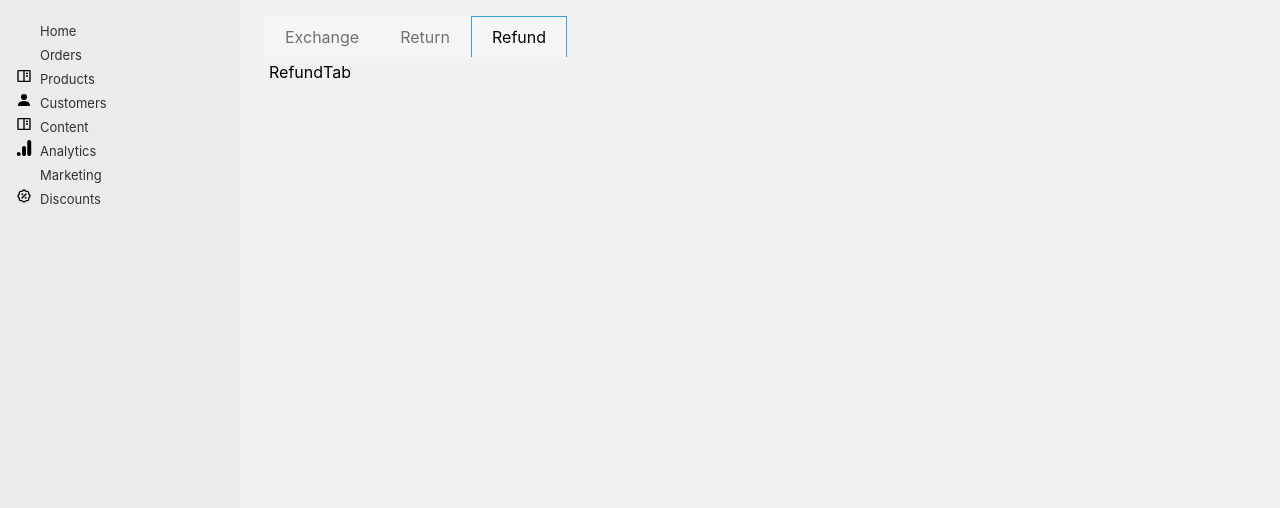
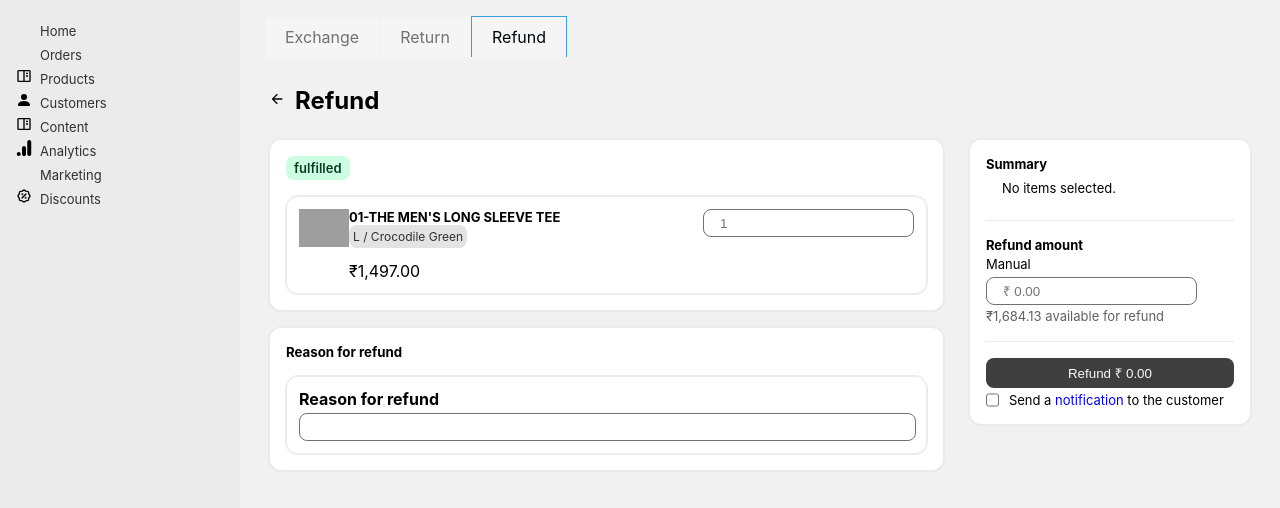
Before and after one commit to prajakta192/freecodecamp, a React (Create React App) app: page /orders in a window 1280 px wide. Both pictures are taken after a click on the item "Refund". Shown: the top 508 px of the page. Built offline with nearby package versions, Linux system fonts and the light colour scheme; grey boxes are pictures that could not be loaded; some icons are missing.

Commit message:
UI for refund page

```diff
--- a/src/App.css
+++ b/src/App.css
@@ -7,6 +7,12 @@ button{
 }
 .text-end{
   text-align: end;
+}
+.w-100{
+  width: 100%;
+}
+a{
+  text-decoration: none;
 }
 /*Order page*/
 .mainWrapper{
--- a/src/components/AllTabs/RefundTab.js
+++ b/src/components/AllTabs/RefundTab.js
@@ -1,9 +1,148 @@
-
+import {RiArrowLeftLine} from 'react-icons/ri'
 const RefundTab = () => {
 	return(
 			<>
 				<div className='refundTab'>
-					RefundTab
+					<>
+				<div className='returnTab'>
+					  <div className='orderWrapper'>
+					<div className='orderContainer'>
+						<div className='topSection'>
+							<div className='order-header'>
+								<div className='orderTitleWrapper'>
+									<div className='OrderDetails'>
+										<div className='goBackWrapper'>
+											<RiArrowLeftLine/>
+										</div>
+										<div className='orderStatus'>
+											<h2>Refund</h2>
+										</div>
+
+									</div>
+								</div>
+							</div>
+						</div>
+						<section>
+							<div className='leftSection'>
+								 <div className='OrderDetailCard'>
+								 	<div className='cardTitle'>
+								 	<div className='orderStatus'>
+								 		<h2>fulfilled</h2>
+								 	</div>
+								 	</div>
+								 	<div className='orderBox'>
+								 		<div className='insideOrderBox'>
+								 			<div className='orderBoxDetails'>
+								 				<div className='orderLocation'>
+								 					<div className='productOrderDetails'>
+								 						<div className='productImg'>
+								 							<span>
+								 								<img src='https://cdn.shopify.com/s/files/1/0613/5969/products/SKU_Tee_croppings-27.jpg?v=1594365518'/>
+								 							</span>
+								 						</div>
+								 						<div className='productDetails'>
+								 							<div className='productRow'>
+								 								<div className='productTitle'>
+								 									<h3><span>01-THE MEN'S LONG SLEEVE TEE</span></h3>
+								 									<span>L / Crocodile Green</span>
+								 								</div>
+								 								<div className='productQuantity text-end'>
+								 									<input type='number' placeholder={1}/>
+								 								</div>
+								 							</div>
+								 							<div className='productRow'>
+								 								<div className='reasonToReturn'>
+									 								<div className='refundTobePrice'>
+									 									<span>₹1,497.00</span>
+									 								</div>
+								 								</div>
+								 							</div>
+								 						</div>
+								 					</div>
+								 				</div>
+								 			</div>
+								 		</div>
+								 	</div>
+								 </div>
+
+								 <div className='OrderDetailCard'>
+								 	<div className='cardTitle'>
+								 	<div className='orderStatus'>
+								 		<h5>Reason for refund</h5>
+								 	</div>
+								 	</div>
+								 	<div className='orderBox'>
+								 		<div className='insideOrderBox'>
+								 			<div className='orderBoxDetails'>
+
+								 					<div className='productOrderDetails'>
+								 						<div className='productRow w-100'>
+								 							<div className='reasonToRefund w-100'>
+								 								<div>
+								 									<label>
+								 										<h4>Reason for refund</h4>
+								 									</label>
+								 								</div>
+								 								<div>
+								 									<input type='text' className='w-100'/>
+								 								</div>
+								 								</div>
+								 							</div>
+								 					</div>
+								 			</div>
+								 		</div>
+								 	</div>
+								 </div>
+							</div>
+							<div className='rightSection'>
+								<div className='rightVerticalStack'>
+										<div className='OrderDetailCard'>
+											<div className='sectionHead'>
+												<h2>Summary</h2>
+											</div>
+											<div>
+												<div className='orderStatusDetails'>
+													<span>No items selected.</span>
+												</div>
+											</div>
+											<div className='horizontalLine'>
+												<hr className = 'new'/>
+											</div>
+
+											<div className='statusBtn'>
+											<div className='refundAmount'>
+												<div className='sectionHead'>
+													<h2>Refund amount</h2>
+												</div>
+											<div>
+												<label>Manual</label>
+												<div>
+													<input type='text' placeholder='₹ 0.00'/>
+												</div>
+												<div className='availableRefund'>
+													<span style={{color:'#616161'}}>₹1,684.13 available for refund</span>
+												</div>
+											</div>
+											<div className='horizontalLine'>
+												<hr className = 'new'/>
+											</div>
+											</div>
+												<button className='orderBtn'>Refund ₹ 0.00</button>
+											</div>
+											<div className='refundNotification'>
+												<input type='checkbox'/>
+												<span>Send a <a href="/store/testnewshopify/email_templates/refund_notification/preview">notification</a> to the customer</span>
+											</div>
+										</div>
+								</div>
+
+
+							</div>
+						</section>
+					</div>
+				</div>
+				</div>
+			</>
 				</div>
 			</>
 		)
--- a/src/styles/orderdetails.css
+++ b/src/styles/orderdetails.css
@@ -10,22 +10,25 @@ gap: 1rem;
 	display: flex;
 	flex-direction: column;
 }
-.orderTitleWrapper .OrderDetails, .order-header, .rightActionWrapper{
+.orderTitleWrapper .OrderDetails, .order-header, .rightActionWrapper,.refundNotification{
 	gap: 10px;
 }
 .productDetails,.productTitle,.rightSection,.productQuantity{
 	flex: 1;
 }
-section, .cardTitle, .productOrderDetails,.returnAddress,.productRow{
+section, .cardTitle, .productOrderDetails,.returnAddress,.productRow,.refundNotification{
 	display: flex;
 }
 .OrderDetails .orderId,{
 	font-size: 1.25rem;
 }
-.productTitle span:nth-child(2),.statusBtn .orderBtn,.selfReturnBtn a,.cardTitle .orderStatus h2,.productQuantity input, .reasonToReturn select{
+.productTitle span:nth-child(2),.statusBtn .orderBtn,.selfReturnBtn a,.cardTitle .orderStatus h2,.productQuantity input, .reasonToReturn select,.reasonToRefund input, .refundAmount input{
 	border-radius: .5rem;
 }
-.orderStatusDetails, .selfReturnBtn a,.returnAddress,.reasonToReturn label,.orderLocation dl dt span, .orderStatus dl dt span, .OrderDetailCard .extraNote p,.OrderDetailCard .sectionHead h2, .cardTitle .orderStatus h2, .productTitle h3{
+.orderStatusDetails,.selfReturnBtn a,.returnAddress,.reasonToReturn label,.orderLocation dl dt span,
+.orderStatus dl dt span,.OrderDetailCard .extraNote p,.OrderDetailCard .sectionHead h2,
+.cardTitle .orderStatus h2, .productTitle h3, .refundAmount label, .availableRefund span,
+.refundNotification span{
 font-size: 0.8125rem;
 }
 .topSection{
@@ -142,14 +145,24 @@ padding: 0 1rem .5rem;
 .reasonToReturn{
 	margin-top: 1rem;
 }
-.reasonToReturn select{
+.reasonToReturn select,.reasonToRefund input,.refundAmount input,.refundNotification{
 	margin-top: .25rem;
 }
-.reasonToReturn, .reasonToReturn select{
+.reasonToReturn, .reasonToReturn select,{
 	width: 100%;
 }
-.productQuantity input, .reasonToReturn select{
+.productQuantity input, .reasonToReturn select, .refundAmount input{
 	padding: .35rem 1rem;
 	background:transparent;
 	border: 1px solid #717171;
 }
+.reasonToRefund input{
+	padding: .35rem 0;
+	border: 1px solid #717171;
+}
+.horizontalLine hr.new{
+	margin: 1rem 0;
+	background: #ebebeb;
+	border: none;
+	height: 0.0625rem;
+}
```
